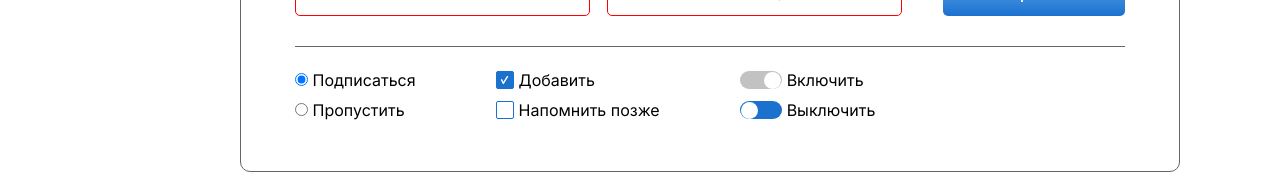
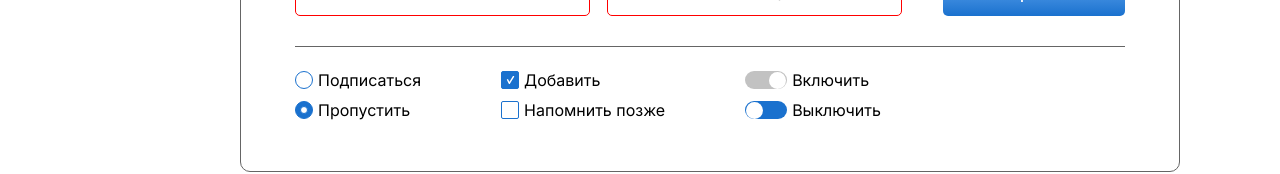
Before and after one commit to fiolaolga/Modul-2-Lesson5-7, a plain HTML site: page index.html in a window 1280 px wide. Shown: the part 2324-2498 px from the top of the page. Drawn offline with Linux system fonts and the light colour scheme; a script that the page names is missing.

Commit message:
add index.html

```diff
--- a/index.html
+++ b/index.html
@@ -134,12 +134,12 @@
                     </div>
                     <div class="input-wrapper">
                         <div class="radio-wrapper">
-                            <div>
-                                <input type="radio" class="radio" name="radio" id="sign" value="sign" checked>
+                           <!--Я все равно не могу понять, что неправильно здесь записано- радищ индентично по записи с checket- поменялось только название на радио, как я могу их по другому то записать, почему не правильно записаны селекторы у меня, что не так со знкком =?Если сработало с чекбоксом, то почему с радио-кнопкой не работает Я вообще запуталась окончательно с этой кнопкой, если визуально запись один в один с записью в лекции, что изменить надо, я не вижу никаких отличий от записи в лекции, это то и добивает- что вроде все один в один, а не работает--> <div>
+                                <input type="radio" class="radio__item" name="radio" id="sign" value="sign" checked>
                                 <label for="sign" class="radio__name">Подписаться</label>
                             </div>
                             <div>
-                                <input type="radio" class="radio" name="radio" id="escape" value="escape" >
+                                <input type="radio" class="radio__item" name="radio" id="escape" value="escape"checked >
                                 <label for="escape" class="radio__name">Пропустить</label>
                             </div>
                         </div>
```
